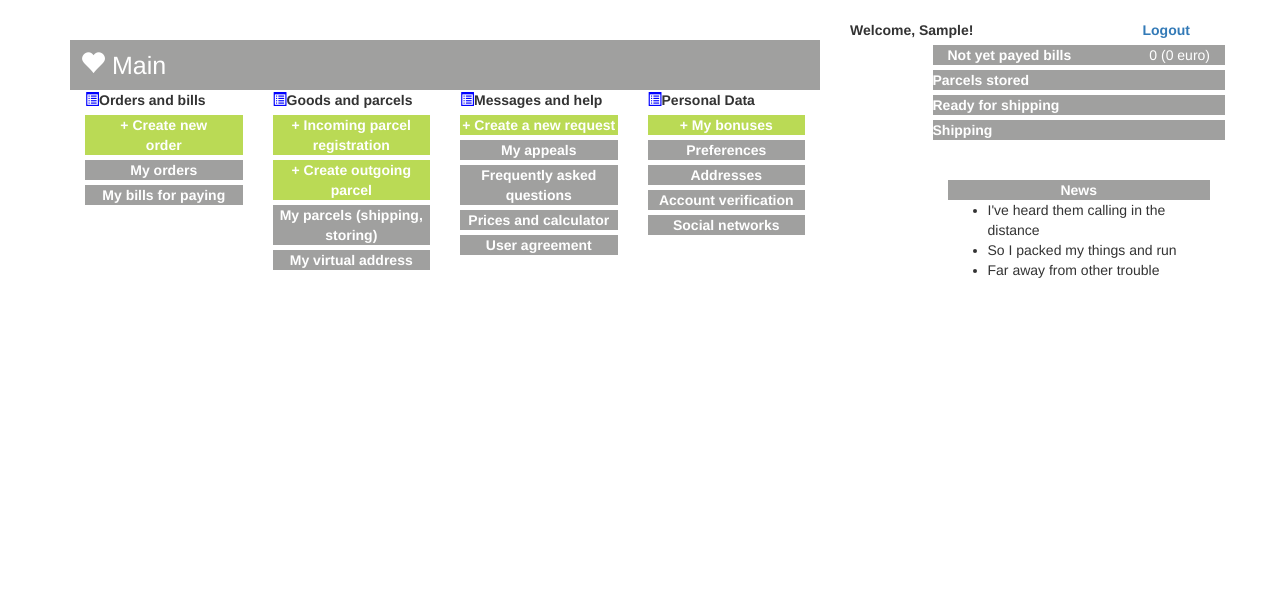
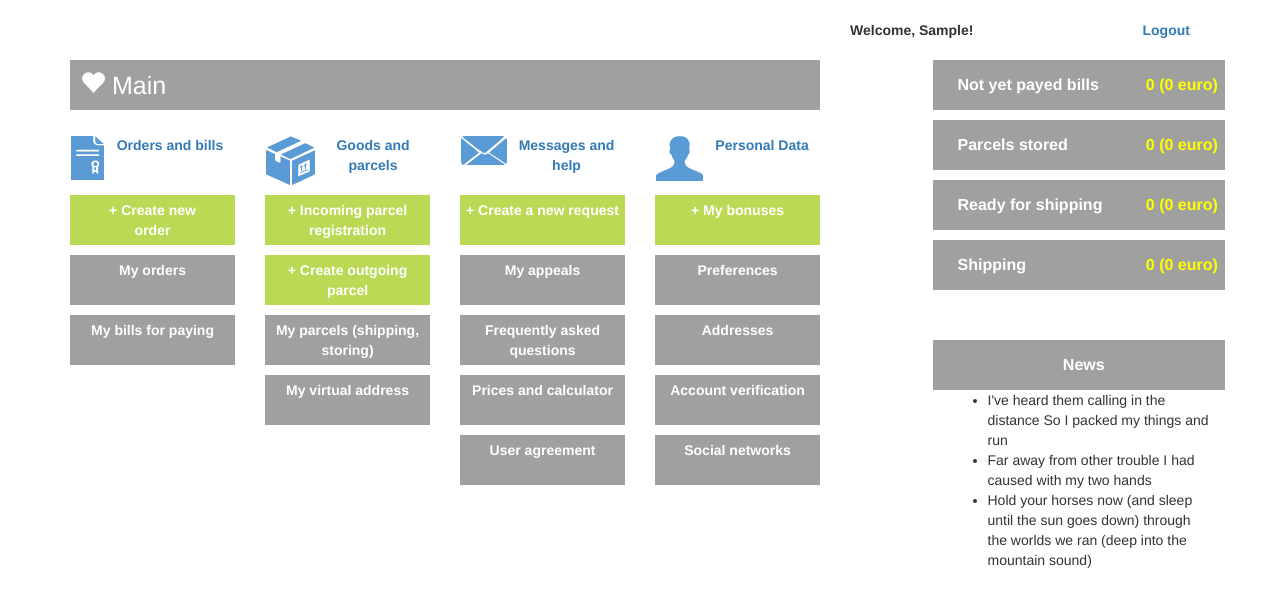
Before and after one commit to bernardito-luis/eurodelivery, a Django app: page /tracker/cabinet/ in a window 1280 px wide. Shown: the top 607 px of the page. Run offline with Django 3.2, Linux system fonts and the light colour scheme; the visitor is signed in with stand-in values (Sample User, id 1); some libraries are stand-ins or nearby versions.

Commit message:
Finalized main page.

```diff
--- a/delivery_tracker/static/css/custom.css
+++ b/delivery_tracker/static/css/custom.css
@@ -1,3 +1,64 @@
 .top-offset-20 {
     margin-top: 20px;
 }
+
+.left_img {
+    float: left;
+}
+
+.header_stripe {
+    margin-bottom: 10px;
+    background: #A0A09F;
+    height: 50px;
+    line-height: 50px;
+    white-space: nowrap;
+    font-size: 16px;
+    font-weight: bold;
+    color: white;
+    padding-left: 10px;
+}
+
+.header_stripe_money {
+    color: yellow;
+    text-align: right;
+}
+
+.news_header_stripe {
+    margin-top: 50px;
+    background: #A0A09F;
+    height: 50px;
+    line-height: 50px;
+    white-space: nowrap;
+    font-size: 16px;
+    font-weight: bold;
+    color: white;
+    padding-left: 10px;
+    text-align: center;
+}
+
+.cabinet_page_header {
+    text-align: center;
+    margin-top: 5px;
+    height: 50px;
+}
+
+.link_hover_disabled a:hover {
+    text-decoration: none;
+}
+
+.cabinet_page_button_lime {
+    background: #BADA55;
+    color: white;
+    text-align: center;
+    margin-top: 10px;
+    padding: 5px;
+    height: 50px;
+}
+.cabinet_page_button_gray {
+    background: #A0A09F;
+    color: white;
+    text-align: center;
+    margin-top: 10px;
+    padding: 5px;
+    height: 50px;
+}
--- a/delivery_tracker/templates/delivery_tracker/cabinet.html
+++ b/delivery_tracker/templates/delivery_tracker/cabinet.html
@@ -1,4 +1,5 @@
 {% extends 'delivery_tracker/base.html' %}
+{% load staticfiles %}
 
 {% block content %}
     <div class="container">
@@ -11,55 +12,64 @@
             </div>
         </div>
         <div class="row">
-            <div class="col-md-8">
+            <div class="col-md-8 top-offset-20">
                 <div style="background: #A0A09F; height: 50px; line-height: 50px; white-space: nowrap; font-size: 25px; color: white; padding-left: 10px;">
                     <span class="glyphicon glyphicon-heart" aria-hidden="true" style="color: white"></span> Main
 
                 </div>
-                <div class="col-md-3">
-                    <span class="glyphicon glyphicon-list-alt" aria-hidden="true" style="color: blue"></span><b>Orders and bills</b>
-                    <div style="background: #BADA55; color: white; text-align: center; margin-top: 5px;"><b>+ Create new <br>order<br></b></div>
-                    <div style="background: #A0A09F; color: white; text-align: center; margin-top: 5px;"><b>My orders</b></div>
-                    <div style="background: #A0A09F; color: white; text-align: center; margin-top: 5px;"><b>My bills for paying</b></div>
-                </div>
-                <div class="col-md-3">
-                    <span class="glyphicon glyphicon-list-alt" aria-hidden="true" style="color: blue"></span><b>Goods and parcels</b>
-                    <div style="background: #BADA55; color: white; text-align: center; margin-top: 5px;"><b>+ Incoming parcel registration</b></div>
-                    <div style="background: #BADA55; color: white; text-align: center; margin-top: 5px;"><b>+ Create outgoing parcel</b></div>
-                    <div style="background: #A0A09F; color: white; text-align: center; margin-top: 5px;"><b>My parcels (shipping, storing)</b></div>
-                    <div style="background: #A0A09F; color: white; text-align: center; margin-top: 5px;"><b>My virtual address</b></div>
-                </div>
-                <div class="col-md-3">
-                    <span class="glyphicon glyphicon-list-alt" aria-hidden="true" style="color: blue"></span><b>Messages and help</b>
-                    <div style="background: #BADA55; color: white; text-align: center; margin-top: 5px;"><b>+ Create a new request</b></div>
-                    <div style="background: #A0A09F; color: white; text-align: center; margin-top: 5px;"><b>My appeals</b></div>
-                    <div style="background: #A0A09F; color: white; text-align: center; margin-top: 5px;"><b>Frequently asked questions</b></div>
-                    <div style="background: #A0A09F; color: white; text-align: center; margin-top: 5px;"><b>Prices and calculator</b></div>
-                    <div style="background: #A0A09F; color: white; text-align: center; margin-top: 5px;"><b>User agreement</b></div>
-                </div>
-                <div class="col-md-3">
-                    <span class="glyphicon glyphicon-list-alt" aria-hidden="true" style="color: blue"></span><b>Personal Data</b>
-                    <div style="background: #BADA55; color: white; text-align: center; margin-top: 5px;"><b>+ My bonuses</b></div>
-                    <div style="background: #A0A09F; color: white; text-align: center; margin-top: 5px;"><b>Preferences</b></div>
-                    <div style="background: #A0A09F; color: white; text-align: center; margin-top: 5px;"><b>Addresses</b></div>
-                    <div style="background: #A0A09F; color: white; text-align: center; margin-top: 5px;"><b>Account verification</b></div>
-                    <div style="background: #A0A09F; color: white; text-align: center; margin-top: 5px;"><b>Social networks</b></div>
+                <div class="row top-offset-20">
+                    <div class="col-md-3 col-sm-3 link_hover_disabled">
+                        <a href="{% url 'cabinet' %}"><div class="cabinet_page_header"><img src="{% static 'img/order.png' %}" alt="Orders and bills" class="left_img"/><b>Orders and bills</b></div></a>
+                        <a href="{% url 'cabinet' %}"><div class="cabinet_page_button_lime"><b>+ Create new <br>order<br></b></div></a>
+                        <a href="{% url 'cabinet' %}"><div class="cabinet_page_button_gray"><b>My orders</b></div></a>
+                        <a href="{% url 'cabinet' %}"><div class="cabinet_page_button_gray"><b>My bills for paying</b></div></a>
+                    </div>
+                    <div class="col-md-3 col-sm-3 link_hover_disabled">
+                        <a href="{% url 'cabinet' %}"><div class="cabinet_page_header"><img src="{% static 'img/box.png' %}" alt="Goods and parcels" class="left_img"/><b>Goods and parcels</b></div></a>
+                        <a href="{% url 'cabinet' %}"><div class="cabinet_page_button_lime"><b>+ Incoming parcel registration</b></div></a>
+                        <a href="{% url 'cabinet' %}"><div class="cabinet_page_button_lime"><b>+ Create outgoing parcel</b></div></a>
+                        <a href="{% url 'cabinet' %}"><div class="cabinet_page_button_gray"><b>My parcels (shipping, storing)</b></div></a>
+                        <a href="{% url 'cabinet' %}"><div class="cabinet_page_button_gray"><b>My virtual address</b></div></a>
+                    </div>
+                    <div class="col-md-3 col-sm-3 link_hover_disabled">
+                        <a href="{% url 'cabinet' %}"><div class="cabinet_page_header"><img src="{% static 'img/message.png' %}" alt="Messages and help" class="left_img"/><b>Messages and help</b></div></a>
+                        <a href="{% url 'cabinet' %}"><div class="cabinet_page_button_lime"><b>+ Create a new request</b></div></a>
+                        <a href="{% url 'cabinet' %}"><div class="cabinet_page_button_gray"><b>My appeals</b></div></a>
+                        <a href="{% url 'cabinet' %}"><div class="cabinet_page_button_gray"><b>Frequently asked questions</b></div></a>
+                        <a href="{% url 'cabinet' %}"><div class="cabinet_page_button_gray"><b>Prices and calculator</b></div></a>
+                        <a href="{% url 'cabinet' %}"><div class="cabinet_page_button_gray"><b>User agreement</b></div></a>
+                    </div>
+                    <div class="col-md-3 col-sm-3 link_hover_disabled">
+                        <a href="{% url 'cabinet_personal_data' %}"><div class="cabinet_page_header"><img src="{% static 'img/person.png' %}" alt="Personal Data" class="left_img"/><b>Personal Data</b></div></a>
+                        <a href="{% url 'cabinet' %}"><div class="cabinet_page_button_lime"><b>+ My bonuses</b></div></a>
+                        <a href="{% url 'cabinet' %}"><div class="cabinet_page_button_gray"><b>Preferences</b></div></a>
+                        <a href="{% url 'cabinet' %}"><div class="cabinet_page_button_gray"><b>Addresses</b></div></a>
+                        <a href="{% url 'cabinet' %}"><div class="cabinet_page_button_gray"><b>Account verification</b></div></a>
+                        <a href="{% url 'cabinet' %}"><div class="cabinet_page_button_gray"><b>Social networks</b></div></a>
+                    </div>
                 </div>
             </div>
-            <div class="col-md-offset-1 col-md-3">
-                <div class="row">
-                    <div class="col-sm-8" style="background: #A0A09F; color: white; margin-top: 5px; text-align: left;"><b>Not yet payed bills</b></div><div class="col-sm-4" style="background: #A0A09F; color: white; margin-top: 5px; text-align:right">0 (0 euro)</div>
+            <div class="col-md-offset-1 col-md-3 top-offset-20">
+                <div class="row header_stripe">
+                    <div class="col-sm-8">Not yet payed bills</div><div class="col-sm-4 header_stripe_money">0 (0 euro)</div>
                 </div>
-                <div class="row">
-                <div style="background: #A0A09F; color: white; text-align: left; margin-top: 5px;"><b>Parcels stored</b></div>
-                <div style="background: #A0A09F; color: white; text-align: left; margin-top: 5px;"><b>Ready for shipping</b></div>
-                <div style="background: #A0A09F; color: white; text-align: left; margin-top: 5px;"><b>Shipping</b></div>
+                <div class="row header_stripe">
+                    <div class="col-sm-8">Parcels stored</div><div class="col-sm-4 header_stripe_money">0 (0 euro)</div>
                 </div>
-                <div style="background: #A0A09F; color: white; text-align: center; margin-top: 40px;"><b>News</b></div>
+                <div class="row header_stripe">
+                    <div class="col-sm-8">Ready for shipping</div><div class="col-sm-4 header_stripe_money">0 (0 euro)</div>
+                </div>
+                <div class="row header_stripe">
+                    <div class="col-sm-8">Shipping</div><div class="col-sm-4 header_stripe_money">0 (0 euro)</div>
+                </div>
+
+                <div class="row news_header_stripe">
+                    News
+                </div>
                 <ul>
-                    <li>I've heard them calling in the distance</li>
-                    <li>So I packed my things and run</li>
-                    <li>Far away from other trouble</li>
+                    <li>I've heard them calling in the distance So I packed my things and run</li>
+                    <li>Far away from other trouble I had caused with my two hands</li>
+                    <li>Hold your horses now (and sleep until the sun goes down) through the worlds we ran (deep into the mountain sound)</li>
                 </ul>
             </div>
         </div>
--- a/delivery_tracker/urls.py
+++ b/delivery_tracker/urls.py
@@ -16,4 +16,6 @@ urlpatterns = [
         views.user_logout, name='logout'),
     url(r'^tracker/cabinet/$',
         views.cabinet, name='cabinet'),
+    url(r'^tracker/cabinet/personal_data/$',
+        views.personal_data, name='cabinet_personal_data'),
 ]
--- a/delivery_tracker/views.py
+++ b/delivery_tracker/views.py
@@ -158,3 +158,7 @@ def user_logout(request):
 @login_required
 def cabinet(request):
     return render(request, 'delivery_tracker/cabinet.html')
+
+@login_required
+def personal_data(request):
+    return render(request, 'delivery_tracker/personal_data.html')
```
Also changed, not shown: delivery_tracker/static/img/box.png (added), delivery_tracker/static/img/message.png (added), delivery_tracker/static/img/order.png (added), delivery_tracker/static/img/person.png (added), 1 other file.
